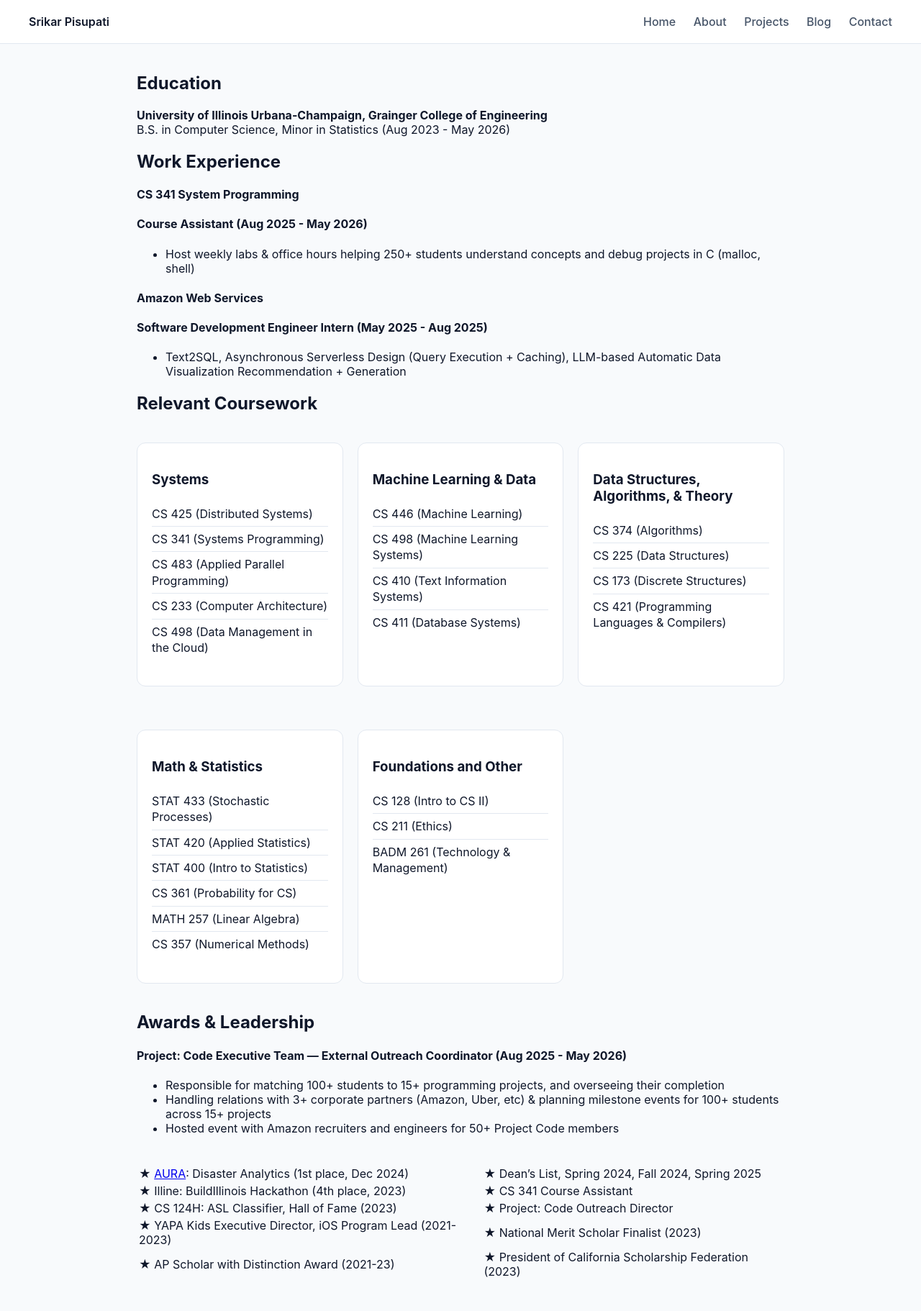
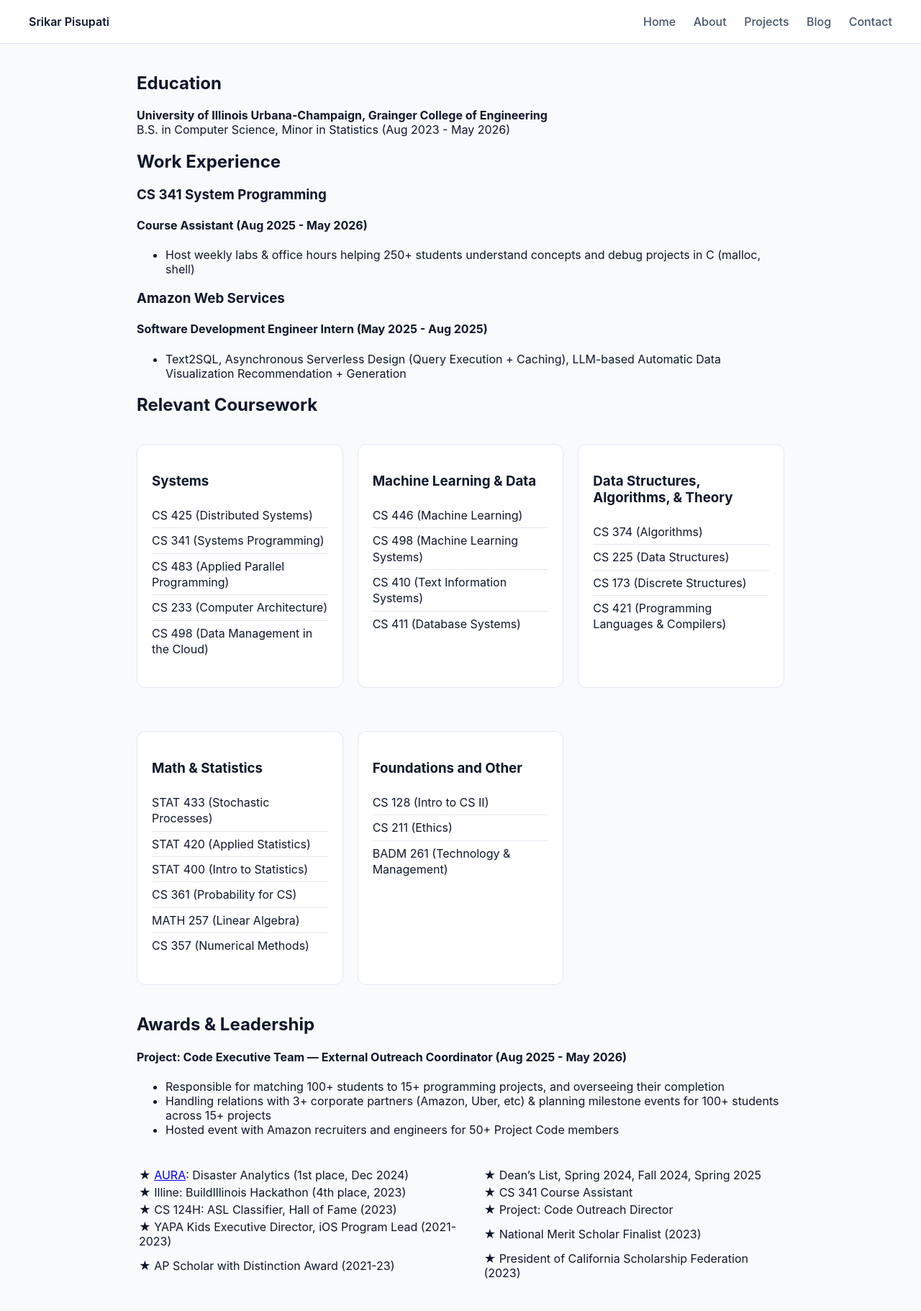
Before and after one commit to srikarpisupati/srikarpisupati.github.io, a Jekyll site: the page built from about.md, in a window 1280 px wide. Shown: the whole page at 72% size. Built offline with Jekyll 4.4.1, drawn with Linux system fonts in a browser that asks for light colours.

Commit message:
Update headers for work experience section

```diff
--- a/about.md
+++ b/about.md
@@ -11,11 +11,11 @@ permalink: /about/
 
 ## Work Experience
 
-#### CS 341 System Programming
+### CS 341 System Programming
 #### Course Assistant (Aug 2025 - May 2026)
 * Host weekly labs & office hours helping 250+ students understand concepts and debug projects in C (malloc, shell)
 
-#### Amazon Web Services
+### Amazon Web Services
 #### Software Development Engineer Intern (May 2025 - Aug 2025)
 * Text2SQL, Asynchronous Serverless Design (Query Execution + Caching), LLM-based Automatic Data Visualization Recommendation + Generation
 
```
